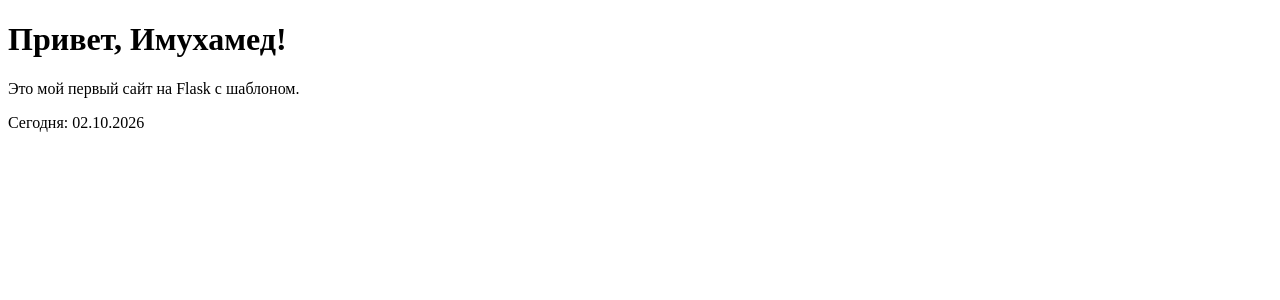
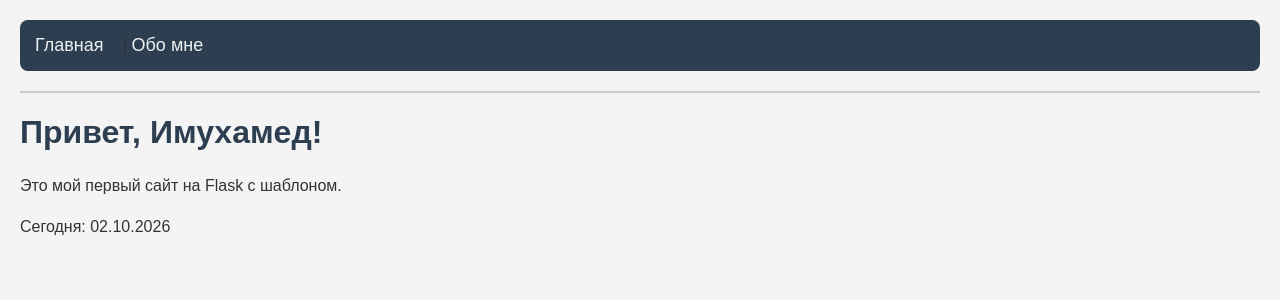
Before and after one commit to Imuxamed/flask_project, a Flask app: page / in a window 1280 px wide. Shown: the top 300 px of the page. Run offline with Flask 3, Linux system fonts and the light colour scheme.

Commit message:
CSS: красивый дизайн сайта

```diff
--- /dev/null
+++ b/static/style.css
@@ -0,0 +1,40 @@
+body {
+    font-family: Arial, sans-serif;
+    background-color: #f4f4f4;
+    color: #333;
+    margin: 0;
+    padding: 20px;
+}
+
+nav {
+    background-color: #2c3e50;
+    padding: 15px;
+    border-radius: 8px;
+    margin-bottom: 20px;
+}
+
+nav a {
+    color: #ecf0f1;
+    text-decoration: none;
+    font-size: 18px;
+    margin-right: 15px;
+}
+
+nav a:hover {
+    color: #f39c12;
+}
+
+h1 {
+    color: #2c3e50;
+    font-size: 32px;
+}
+
+p {
+    font-size: 16px;
+    line-height: 1.6;
+}
+
+hr {
+    border: 1px solid #ccc;
+    margin: 20px 0;
+}
--- a/templates/base.html
+++ b/templates/base.html
@@ -2,7 +2,7 @@
 <html>
 <head>
     <meta charset="utf-8">
-    <title>{% block title %}Мой сайт{% endblock %}</title>
+	<title>{% block title %}Мой сайт{% endblock %}</title>                                                      	<link rel="stylesheet" href="{{ url_for('static', filename='style.css') }}">
 </head>
 <body>
     <nav>
--- a/templates/index.html
+++ b/templates/index.html
@@ -1,12 +1,9 @@
-<!DOCTYPE html>
-<html>
-<head>
-    <meta charset="utf-8">
-    <title>Мой первый сайт</title>
-</head>
-<body>
+{% extends "base.html" %}
+
+{% block title %}Главная{% endblock %}
+
+{% block content %}
     <h1>Привет, {{ name }}!</h1>
     <p>Это мой первый сайт на Flask с шаблоном.</p>
     <p>Сегодня: {{ date }}</p>
-</body>
-</html>
+{% endblock %}
```
